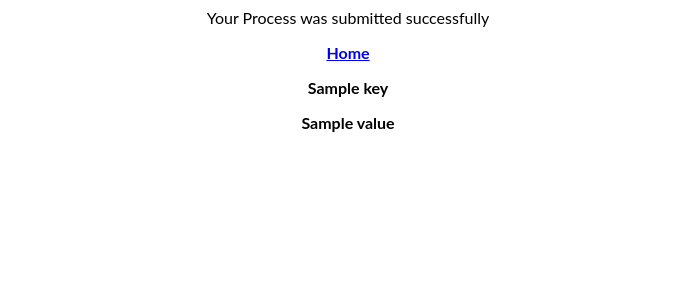
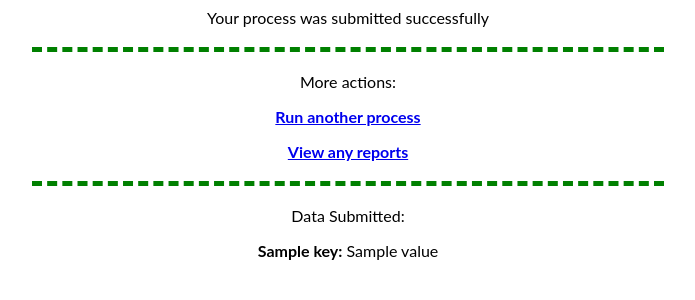
Before and after one commit to maxkraus1/brightspace_admin_app, a Flask app: template templates/data.html in a window 1280 px wide. Shown: the top 300 px of the page, without its empty margins (292-987 px from the left). Run offline with Flask 2, Linux system fonts and the light colour scheme; the template is opened without the code that fills it: most values are stand-ins (such as "Sample title", 1, 10 or a date in 2020).

Commit message:
added rubrics report to app.py

```diff
--- a/app.py
+++ b/app.py
@@ -20,7 +20,10 @@ api.add_resource(Credentials, '/credentials')
 
 @app.route('/')
 def form():
-    processes = ['Semester Report', 'Grades Report', 'Bulk Enroll Department Staff']
+    processes =['Semester Report',
+                'Grades Report',
+                'Bulk Enroll Department Staff',
+                'Rubrics Report']
     return render_template('form.html', processes=processes)
 
 @app.route('/data/', methods = ['POST', 'GET'])
@@ -46,6 +49,14 @@ def bulk_enroll():
                                                                         form_data['Semester'],
                                                                         form_data['UserId']))
     return render_template('data.html', form_data=form_data)
+
+@app.route('/rubrics/', methods=['POST'])
+def rubrics():
+    form_data = request.form
+    os.system('python rubrics2.py --ou {} --id {}'.format(  form_data['OrgUnitId'],
+                                                            form_data['UserId']))
+    return render_template('data.html', form_data=form_data)
+
 if __name__ == '__main__':
     # import webbrowser
     # webbrowser.open('http://localhost:5000')
--- a/templates/data.html
+++ b/templates/data.html
@@ -1,8 +1,23 @@
+<style type="text/css">
+  hr {
+    border: 0;
+    border-top: 5px dashed green;
+    width: 50%;
+    margin-top: 20px;
+    margin-bottom: 20px;
+  }
+</style>
 <body style="font-family: Lato, sans-serif; text-align: center;">
-<p>Your Process was submitted successfully<p>
-<p><b><a href="/">Home</a></b></p>
+<p>Your process was submitted successfully<p>
+<hr />
+<p>More actions:</p>
+<b>
+<p><a href="/">Run another process</a></p>
+<p><a href="https://drive.google.com/drive/folders/10_Cuknzzs9YKmK5rJlHEBS3f0ba5k80Z?usp=sharing" target="_blank">View any reports</a></p>
+</b>
+<hr />
+<p>Data Submitted:</p>
 {% for key,value in form_data.items() %}
-<b> {{key}}<b>
-<p> {{value}}</p>
+<p><b>{{key}}:</b> {{value}}</p>
 {% endfor %}
 </body>
```
Also changed, not shown: rubrics2.py (+5 -3 lines), templates/form.html (+13 -3 lines).
